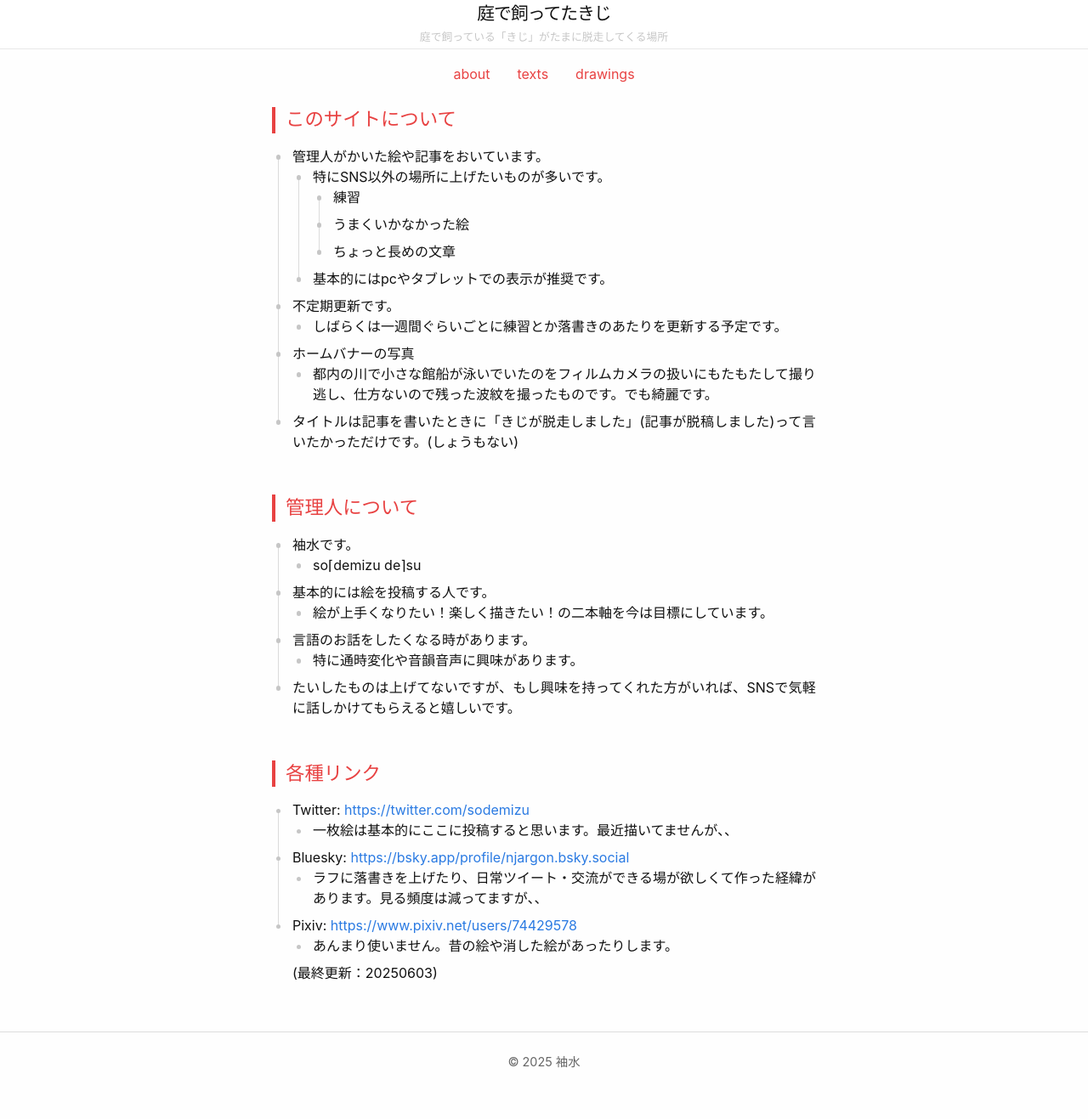
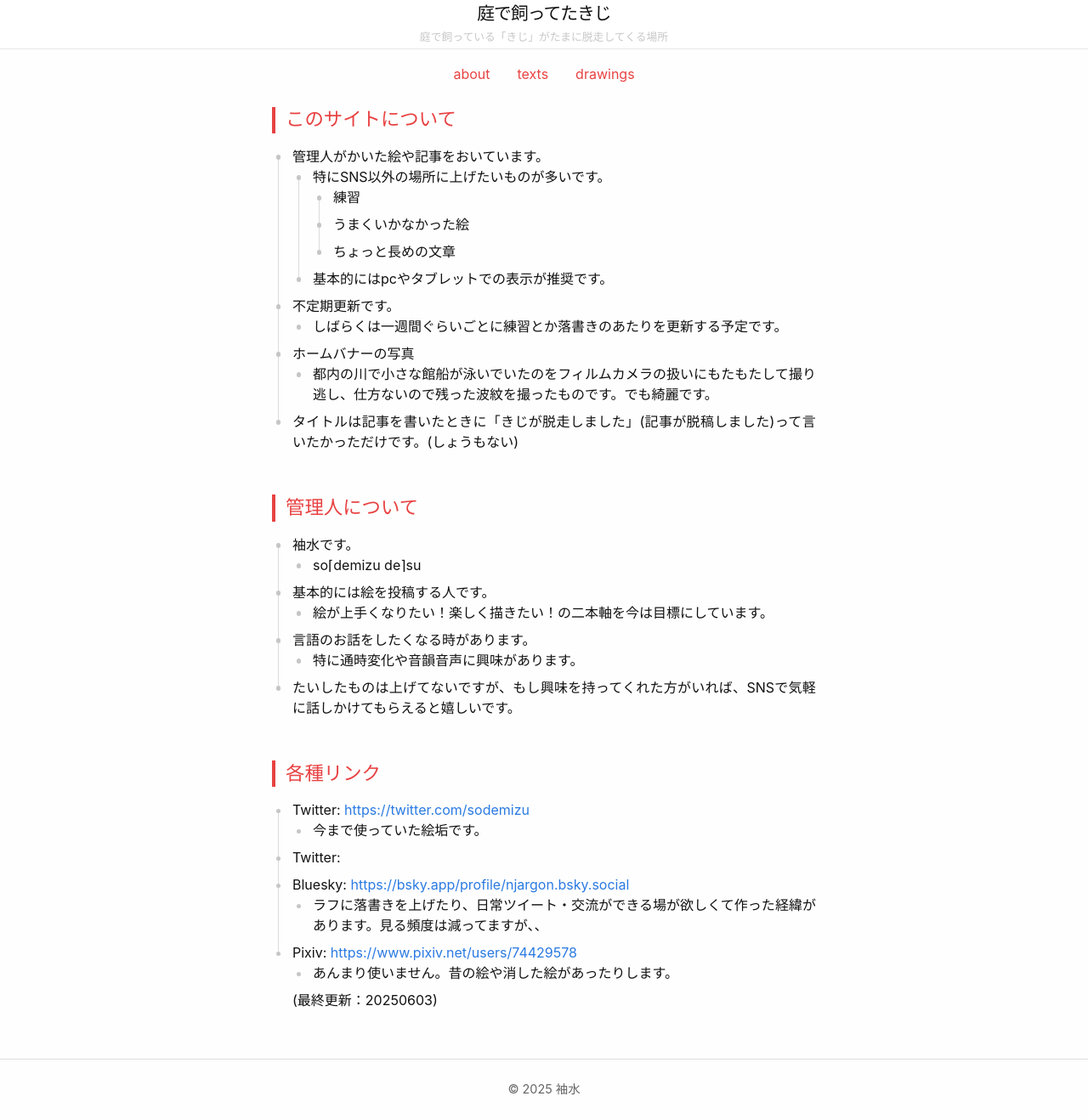
Before and after one commit to njargon/njargon.github.io, a Jekyll site: the page built from about.md, in a window 1280 px wide. Shown: the whole page at 85% size. Built offline with Jekyll 4.4.1, drawn with Linux system fonts in a browser that asks for light colours; before the commit the page ends 1285 px from its top, so only the background shows below that.

Commit message:
vault backup: 2025-07-14 04:55:23

```diff
--- a/about.md
+++ b/about.md
@@ -36,7 +36,8 @@ permalink: /about/
 
 ## 各種リンク
 - Twitter: [https://twitter.com/sodemizu](https://twitter.com/sodemizu)
-	- 一枚絵は基本的にここに投稿すると思います。最近描いてませんが、、
+	- 今まで使っていた絵垢です。
+- Twitter:
 - Bluesky: [https://bsky.app/profile/njargon.bsky.social](https://bsky.app/profile/njargon.bsky.social)
 	- ラフに落書きを上げたり、日常ツイート・交流ができる場が欲しくて作った経緯があります。見る頻度は減ってますが、、
 - Pixiv: [https://www.pixiv.net/users/74429578](https://www.pixiv.net/users/74429578)
```
